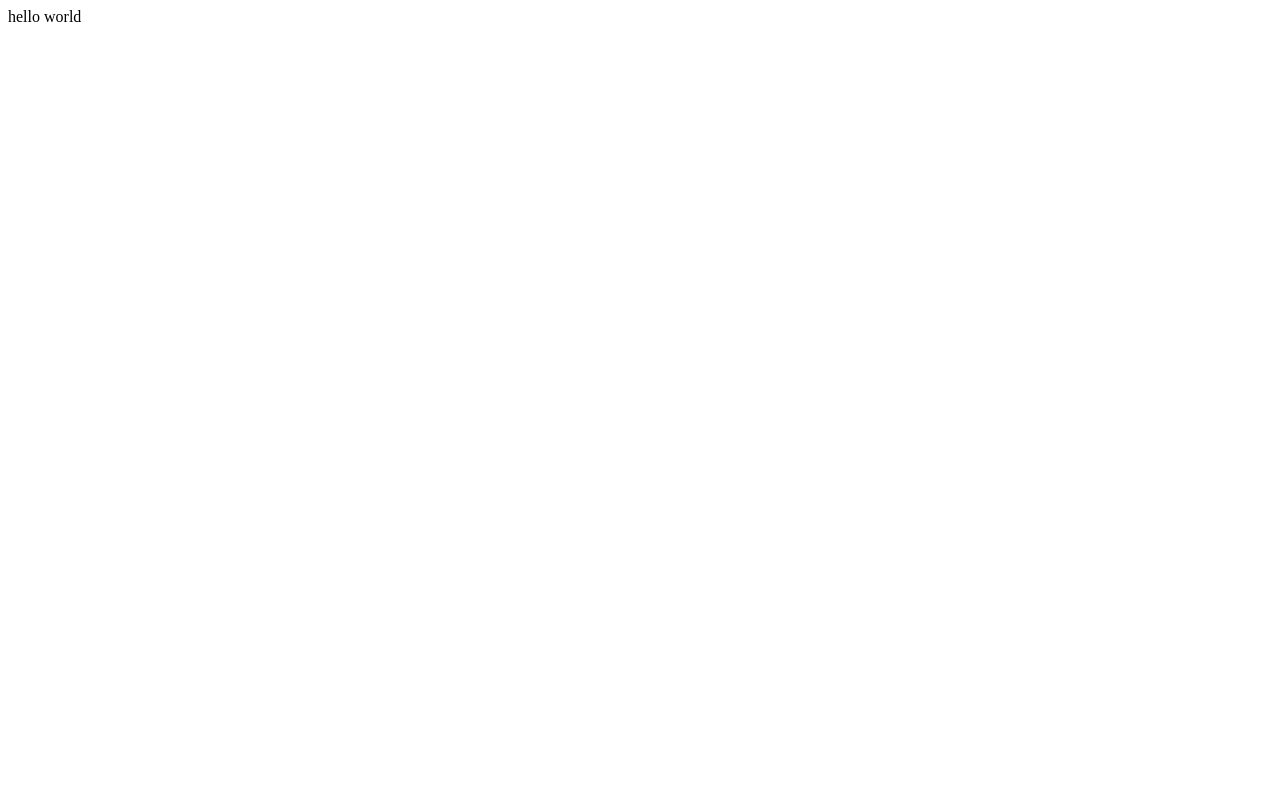
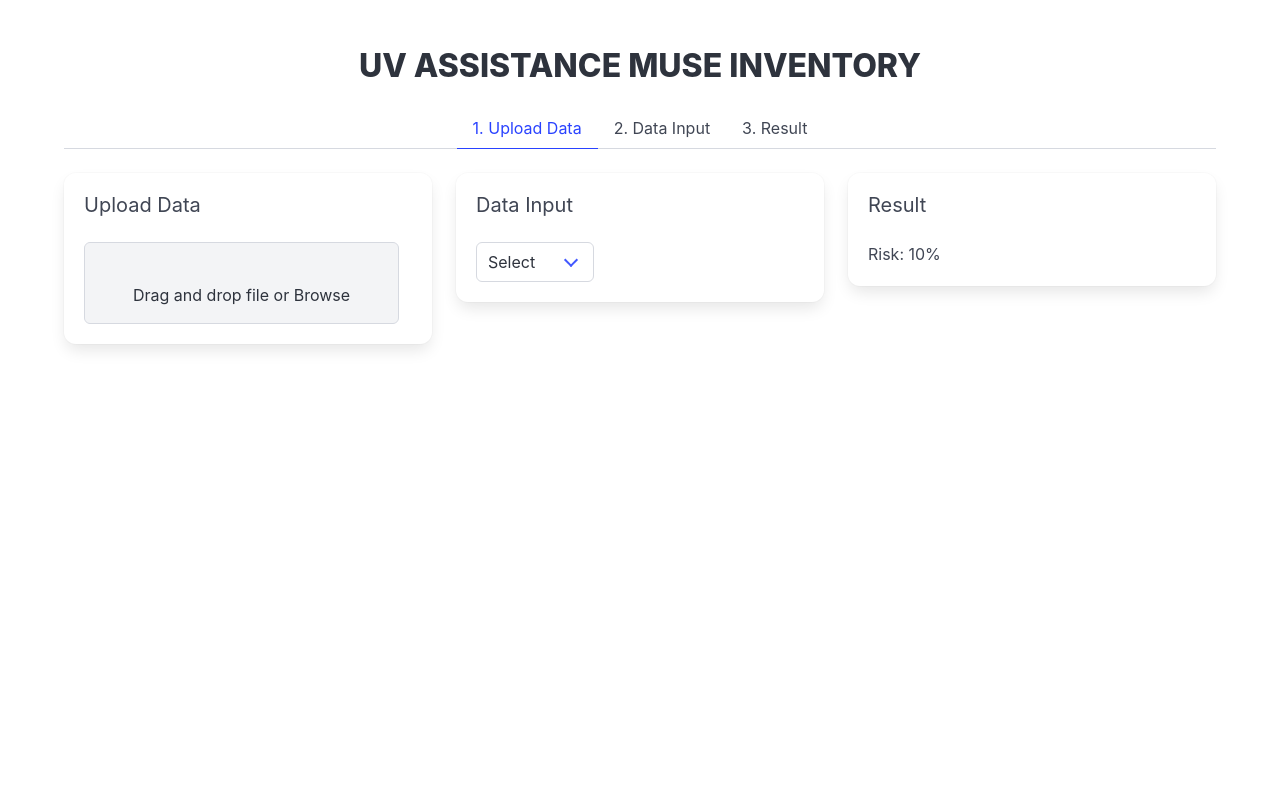
Before and after one commit to samfromcam/uv_mhealth, a Django app: page / in a window 1280 px wide. Before the commit the page is almost empty. Run offline with Django 5.2, Linux system fonts and the light colour scheme.

Commit message:
change html

```diff
--- a/uv_mhealth/uv_mhealth/templates/index.html
+++ b/uv_mhealth/uv_mhealth/templates/index.html
@@ -1 +1,74 @@
-hello world
+<!DOCTYPE html>
+<html lang="en">
+<head>
+    <meta charset="UTF-8">
+    <meta name="viewport" content="width=device-width, initial-scale=1.0">
+    <title>UV Assistance Muse Inventory</title>
+    <link
+  rel="stylesheet"
+  href="https://cdn.jsdelivr.net/npm/bulma@1.0.0/css/bulma.min.css"
+>
+    <script src="https://cdn.jsdelivr.net/npm/alpinejs" defer></script>
+    <script src="https://unpkg.com/htmx.org" defer></script>
+</head>
+<body>
+    <section class="section">
+        <div class="container">
+            <h1 class="title has-text-centered">UV ASSISTANCE MUSE INVENTORY</h1>
+            <div class="tabs is-centered">
+                <ul>
+                    <li class="is-active"><a>1. Upload Data</a></li>
+                    <li><a>2. Data Input</a></li>
+                    <li><a>3. Result</a></li>
+                </ul>
+            </div>
+
+            <div class="columns">
+                <!-- Upload Data -->
+                <div class="column">
+                    <div class="box">
+                        <h2 class="subtitle">Upload Data</h2>
+                        <div class="field">
+                            <div class="file is-boxed">
+                                <label class="file-label">
+                                    <input class="file-input" type="file" name="resume">
+                                    <span class="file-cta">
+                                        <span class="file-icon">
+                                            <i class="fas fa-upload"></i>
+                                        </span>
+                                        <span class="file-label">
+                                            Drag and drop file or Browse
+                                        </span>
+                                    </span>
+                                </label>
+                            </div>
+                        </div>
+                    </div>
+                </div>
+
+                <!-- Data Input -->
+                <div class="column" x-data="{ selected: null }">
+                    <div class="box">
+                        <h2 class="subtitle">Data Input</h2>
+                        <div class="select">
+                            <select x-model="selected">
+                                <option>Select</option>
+                                <option value="1">Option 1</option>
+                                <option value="2">Option 2</option>
+                            </select>
+                        </div>
+                    </div>
+                </div>
+
+                <!-- Results -->
+                <div class="column" x-data="{ risk: '10%' }">
+                    <div class="box">
+                        <h2 class="subtitle">Result</h2>
+                        <p x-text="'Risk: ' + risk"></p>
+                    </div>
+                </div>
+            </div>
+        </div>
+    </section>
+</body>
+</html>
```
